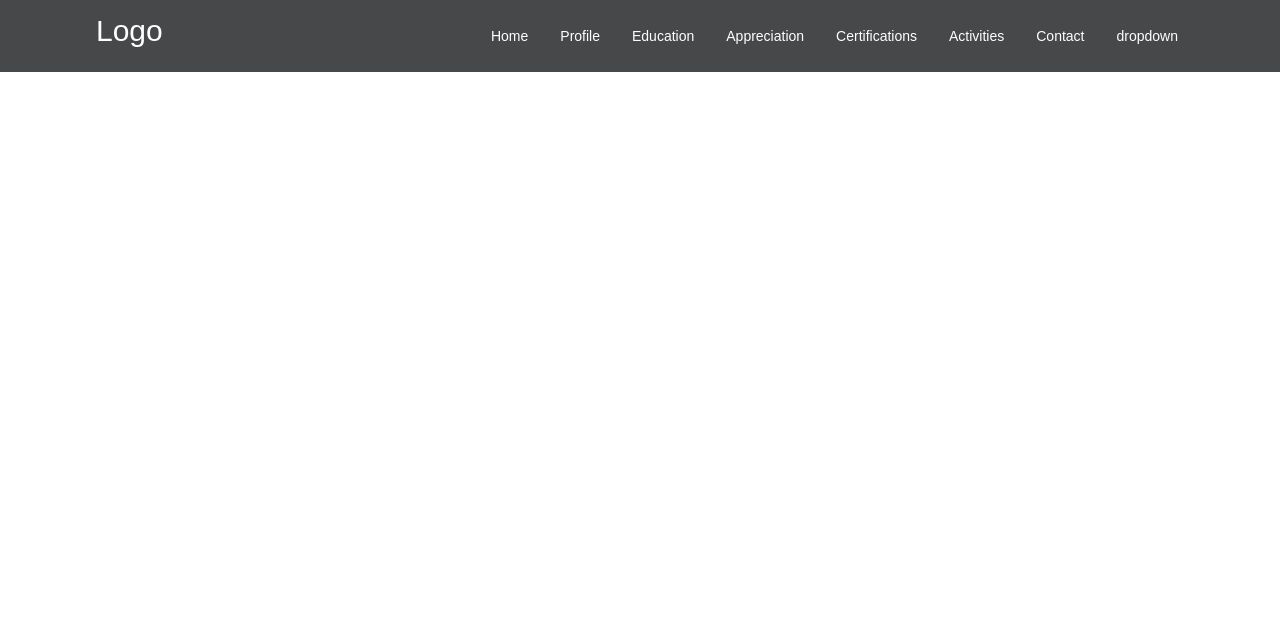
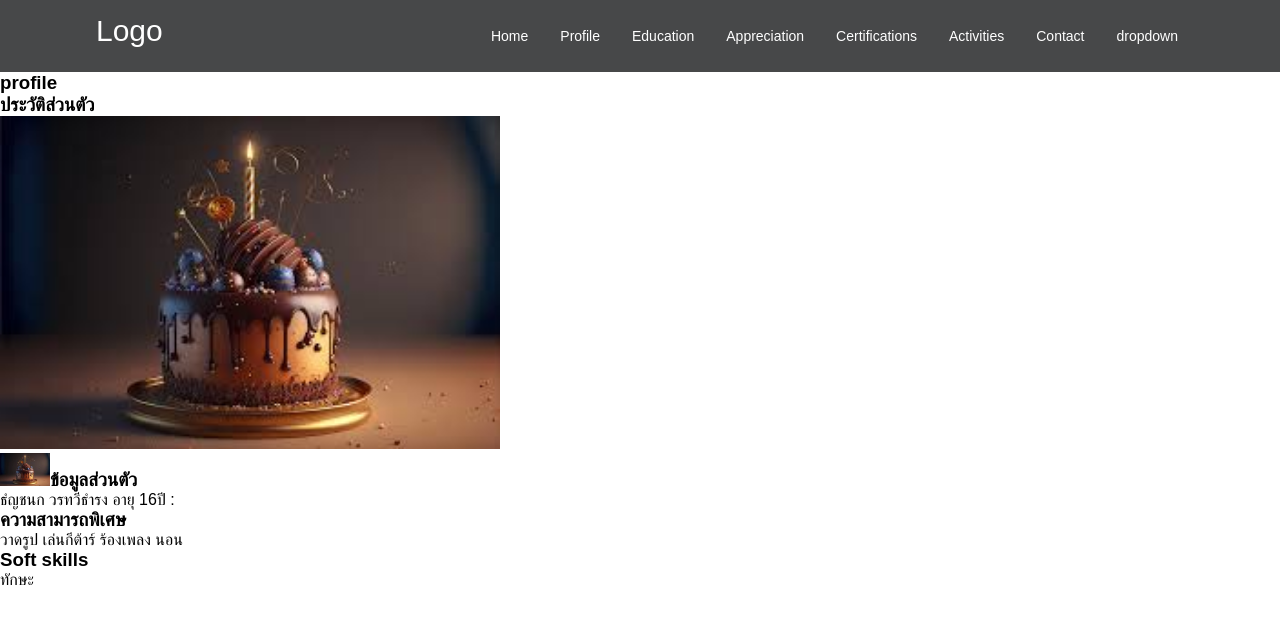
Before and after one commit to thanchanok7/thanchanok7, a plain HTML site: page profile.html in a window 1280 px wide. Drawn offline with Linux system fonts and the light colour scheme.

Commit message:
Update profile.html

```diff
--- a/profile.html
+++ b/profile.html
@@ -38,5 +38,47 @@
           </div>
       </div>
   </nav>
+  <!-- ส่วนของหัวข้อ -->
+<section class="title">
+    <h3>profile</h3>
+    <h3>ประวัติส่วนตัว</h3>
+
+</section>
+
+<!-- ส่วนของรูป profile -->
+<section class="top-pic">
+    <div class="toph-item">
+        <div class="toph-into">
+            <img src="img/img.1.jpg"
+            alt="tukta kaa" width="500px">
+        </div>
+
+    </div>
+
+</section>
+<section class="content">
+    <div class="content-item">
+        <H3><img src="img/img.1.jpg" alt="pic_idea" width="50px">ข้อมูลส่วนตัว</H3>
+        <p>ธํญชนก วรทวีธำรง
+            อายุ 16ปี :</p>
+
+
+    </div>
+   <div class="content-item2">
+    <H3>ความสามารถพิเศษ</H3>
+    <p>วาดรูป
+        เล่นกีต้าร์
+        ร้องเพลง
+        นอน
+    </p>
+   </div>
+   <div class="content-item3">
+    <H3>Soft skills</H3>
+    <p>ทักษะ</p>
+
+   </div>
+</section>
 </body>
 </html>
+</body>
+</html>
```
